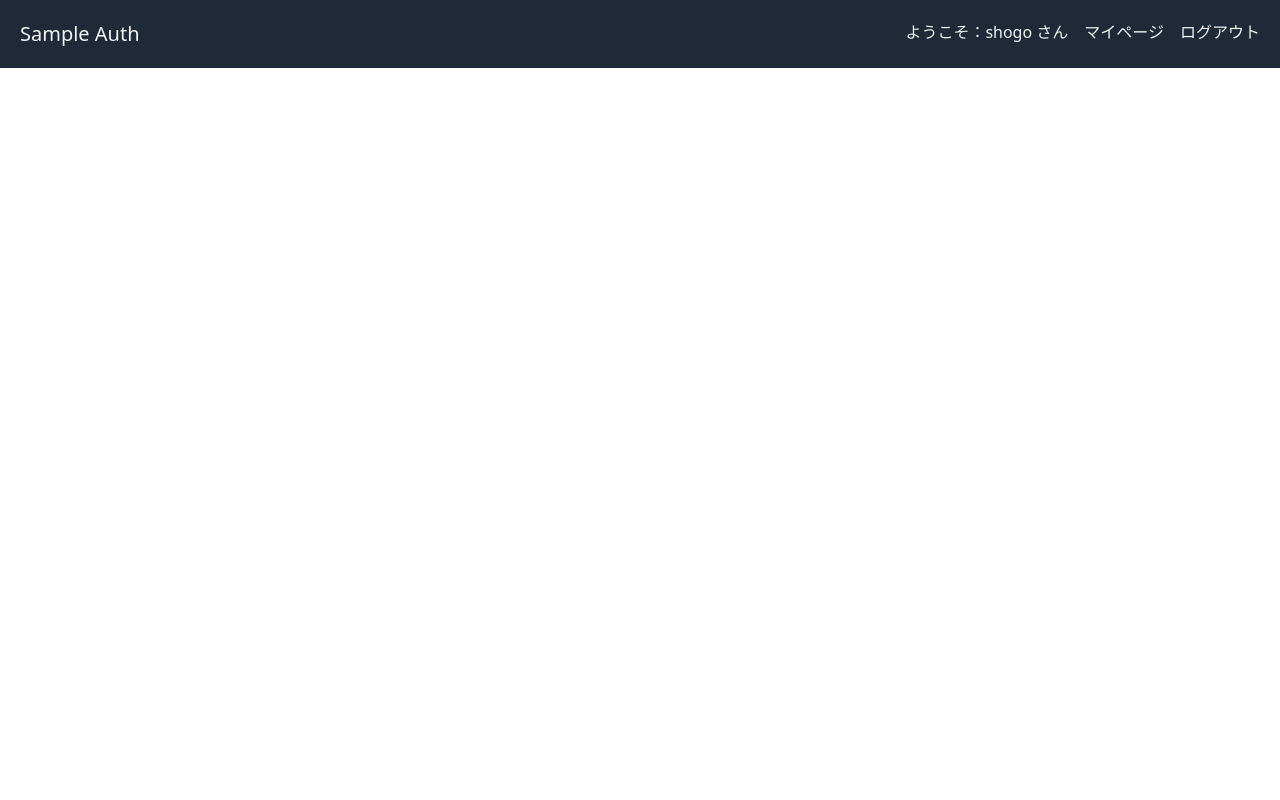
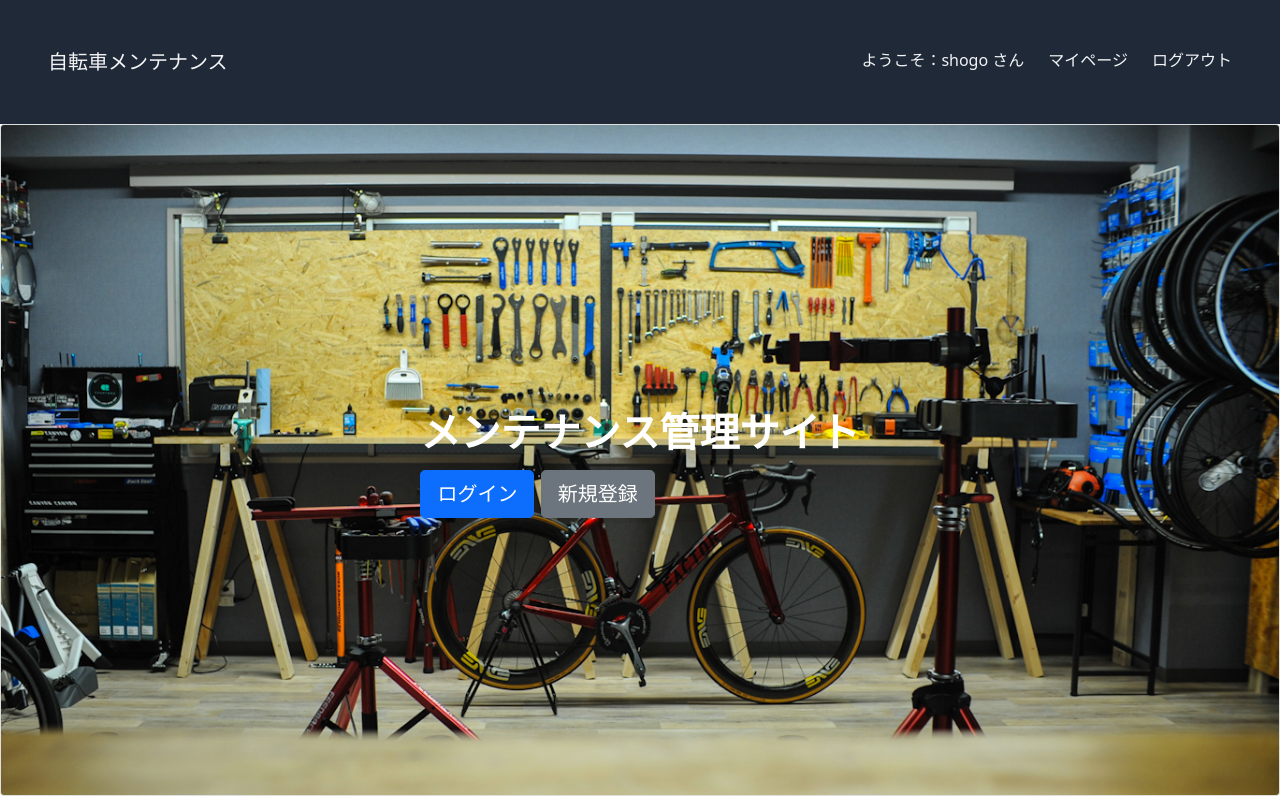
Before and after one commit to sh0g0fujIta/bicycle_MAINT, a Django app: page / in a window 1280 px wide. Run offline with Django 4.2, Linux system fonts and the light colour scheme; a user stored in the database is signed in; some libraries are stand-ins or nearby versions.

Commit message:
ソースコードを最新化する

```diff
--- a/dev/mysite/app/models.py
+++ b/dev/mysite/app/models.py
@@ -5,7 +5,7 @@ from django.db import models
 class Toppage(models.Model):
     title = models.CharField('タイトル', max_length=100, null=True, blank=True)
     subtitle = models.CharField('サブタイトル', max_length=100, null=True, blank=True)
-    topimage = models.ImageField(upload_to='images', verbose_name=' トップ画像')
+    topimage = models.ImageField(upload_to='images/', verbose_name='トップ画像')
 
     def __str__(self):
         return self.title
--- a/dev/mysite/app/templates/base.html
+++ b/dev/mysite/app/templates/base.html
@@ -6,30 +6,28 @@
     <meta http-equiv="X-UA-Compatible" content="IE=edge">
     <meta name="viewport" content="width=device-width, initial-scale=1.0">
     <script src="https://cdn.tailwindcss.com"></script>
+    <link href="https://cdn.jsdelivr.net/npm/bootstrap@5.0.2/dist/css/bootstrap.min.css" rel="stylesheet" integrity="sha384-EVSTQN3/azprG1Anm3QDgpJLIm9Nao0Yz1ztcQTwFspd3yD65VohhpuuCOmLASjC" crossorigin="anonymous">
     <title>Sample Auth</title>
 </head>
 
 <body>
+    {% if user.is_authenticated %}
     <header class="bg-gray-800 p-5 flex justify-between text-gray-100">
         <h2>
-            <a class="text-center text-xl text-gray-100" href="{% url 'App:list' %}">Sample Auth</a>
+            <a class="text-center text-xl text-gray-100" href="{% url 'App:list' %}">自転車メンテナンス</a>
         </h2>
         <nav>
             <ul class="flex gap-4">
-                {% if user.is_authenticated %}
                 <li class="text-center">ようこそ：{{ user.username }} さん</a></li>
                 <li><a href="/mypage">マイページ</a></li>
                 <form id="logoutForm" action="{% url 'App:logout' %}" method="post">
                     {% csrf_token %}
                     <button type="submit" onclick="return confirmLogout()">ログアウト</button>
                 </form>
-                {% else %}
-                <li><a href="/login">ログイン</a></li>
-                <li><a href="/signup">新規登録</a></li>
-                {% endif %}
             </ul>
         </nav>
     </header>
+    {% endif %}
     <main>
         {% block content_block %}
         {% endblock %}
--- a/dev/mysite/app/templates/index.html
+++ b/dev/mysite/app/templates/index.html
@@ -1,12 +1,19 @@
 {% extends "base.html" %}
 
 {% block content_block %}
-<div class="card top d-flex flex-colomn justify-content-end mb-4">
-  <img src="{{ toppage.topimage.url }}" alt="">
-  <div class="overlay text-white p-5">
-    <h1 class="titel">{{ toppage.title }}</h1>
-    <h5 class="subtitle">{{ toppage.subtitle }}</h5>
+{% load static %}
+<!-- <link rel="stylesheet" href='{% static "App_css/style.css" %}'/> -->
+
+<div class="card text-white">
+  <img src="{{ MEDIA_URL }}images/shop-viking-renewal-eye.jpg" class="card-img" alt="トップ画像">
+  <div class="card-img-overlay d-flex">
+    <div class="m-auto">
+      <p class="card-title fs-1 fw-bolder text-center">メンテナンス管理サイト</p>
+      <div class="d-grid gap-4 d-md-block justify-center fs-4">
+        <a href="{% url 'App:login' %}" class="btn btn-primary btn-lg" tabindex="-1" role="button" aria-disabled="true">ログイン</a>
+        <a href="{% url 'App:signup' %}" class="btn btn-secondary btn-lg" tabindex="-1" role="button" aria-disabled="true">新規登録</a>
+      </div>
+    </div>
   </div>
 </div>
-
 {% endblock %}
--- /dev/null
+++ b/dev/mysite/app/templates/mainpage.html
@@ -0,0 +1,5 @@
+{% extends "base.html" %}
+
+{% block content_block %}
+  <h1>ようこそ</h1>
+{% endblock %}
--- a/dev/mysite/app/urls.py
+++ b/dev/mysite/app/urls.py
@@ -1,5 +1,8 @@
 from django.urls import path
 from . import views
+from django.conf import settings
+from django.conf.urls.static import static
+
 
 app_name = "App"
 
@@ -8,4 +11,8 @@ urlpatterns = [
     path('login/', views.login_view, name='login'),
     path('signup/', views.singup_view, name='signup'),
     path('logout/', views.logout_view, name='logout'),
+    path('mainpage/', views.mainpage_view, name='mainpage')
 ]
+
+if settings.DEBUG:
+    urlpatterns += static(settings.MEDIA_URL, document_root=settings.MEDIA_ROOT)
--- a/dev/mysite/app/views.py
+++ b/dev/mysite/app/views.py
@@ -11,10 +11,7 @@ from .models import Toppage
 
 #メインページ処理
 def template_view(request):
-    context = {
-        'toppage': Toppage.objects.all()
-    }
-    return render(request, 'index.html', context)
+    return render(request, 'index.html')
 
 #新規登録処理
 def singup_view(request):
@@ -50,7 +47,7 @@ def login_view(request):
                 # ログイン
                 login(request,user)
                 # ホームページ遷移
-                return HttpResponseRedirect(reverse('App:list'))
+                return HttpResponseRedirect(reverse('App:mainpage'))
             else:
                 # アカウント利用不可
                 return HttpResponse("アカウントが有効ではありません")
@@ -65,3 +62,7 @@ def login_view(request):
 def logout_view(request):
     logout(request)
     return redirect('App:list')
+
+#メインページ
+def mainpage_view(request):
+    return render(request, 'mainpage.html')
```
Also changed, not shown: dev/mysite/mysite/settings.py (+12 -3 lines), dev/mysite/static/App_css/style.css (added, +16 -0 lines), dev/mysite/app/migrations/0006_alter_toppage_topimage.py (added), dev/mysite/media/images/shop-viking-renewal-eye_WCNL2b1.jpg (added), 2 other files.
